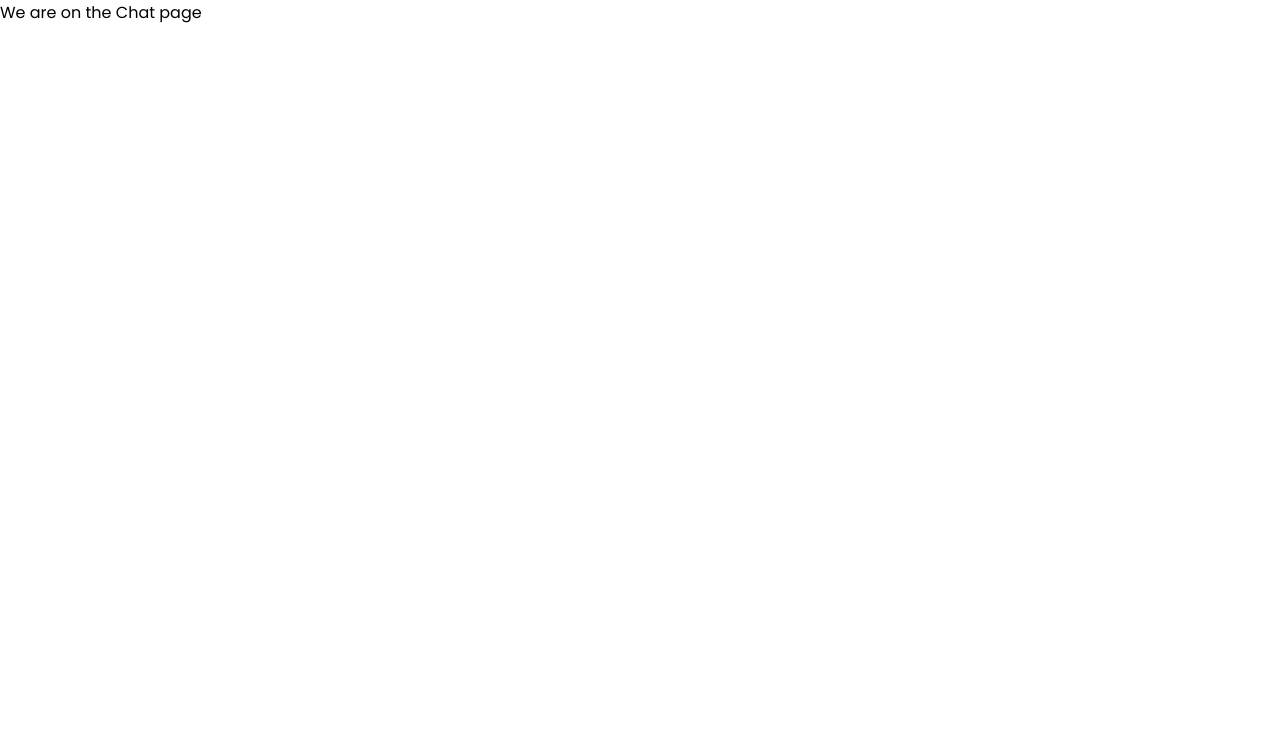
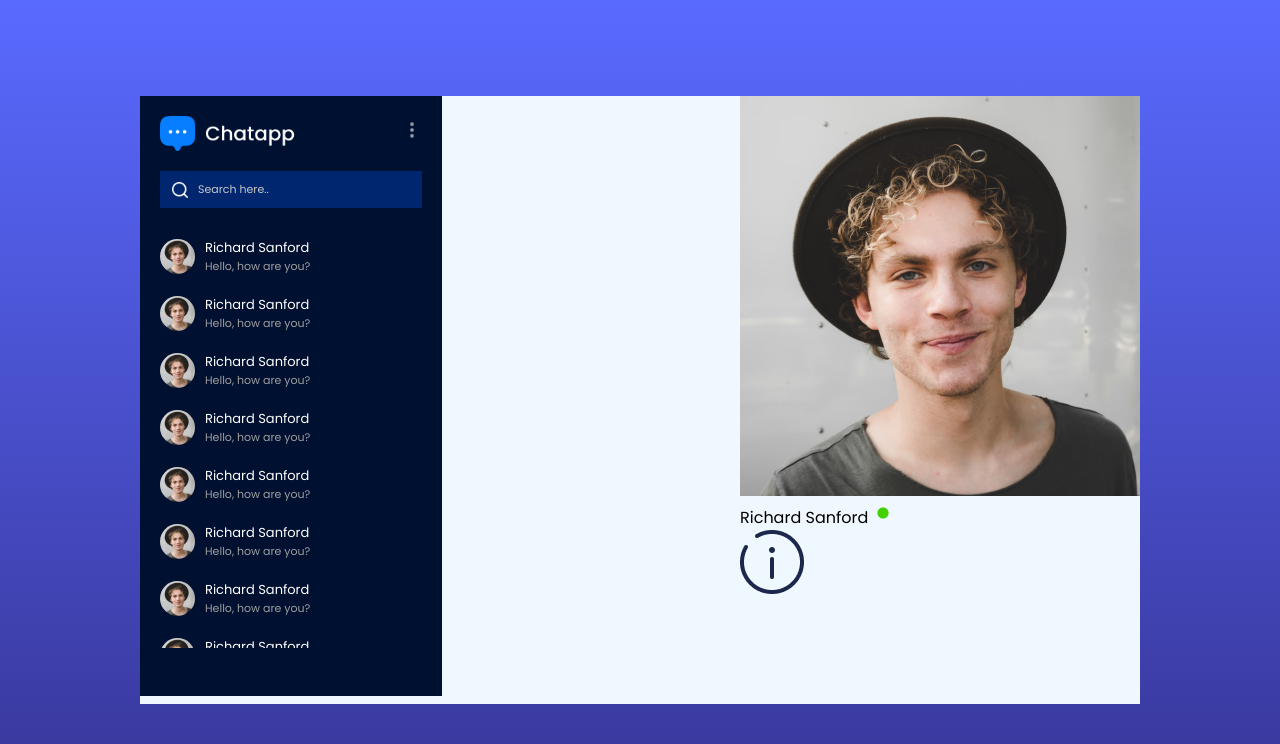
Before and after one commit to BharatKhatwani/CHAT_APP, a React (Vite) app: page /chat in a window 1280 px wide. Shown: the top 744 px of the page. Built offline with nearby package versions, Linux system fonts and the light colour scheme.

Commit message:
Complete left part

```diff
--- /dev/null
+++ b/src/Components/Chatbox/Chatbox.jsx
@@ -0,0 +1,17 @@
+import React from 'react'
+import './Chatbox.css'
+import assets from '../../assets/assets'
+const Chatbox = () => {
+  return (
+    <div className='chat-box'>
+      <div className="chat-user">
+        <img src={assets.profile_img} alt="" />
+<p>Richard Sanford <img src={assets.green_dot} alt="" /></p>
+<img src={assets.help_icon} className='help'     alt="" />
+
+      </div>
+    </div>
+  )
+}
+
+export default Chatbox
--- /dev/null
+++ b/src/Components/LeftSidebar/LeftSidebar.css
@@ -0,0 +1,79 @@
+.ls{
+    background: #001030;
+    color: white;
+    height: 75vh;
+}
+.ls-top {
+    padding: 20px;
+}
+.ls-nav{
+    display: flex;
+    justify-content: space-between;
+    align-items: center;
+
+}
+.ls-nav .logo{
+   max-width: 140px;
+}
+.ls-nav .menu img {
+    max-height: 20px;
+    opacity : 0.6;
+    cursor: pointer;
+}
+.ls-search {
+    background-color: #002670;
+    display: flex;
+    align-items: center;
+    gap : 10px;
+    padding : 10px 12px;
+    margin-top: 20px;
+}
+.ls-search img {
+   width: 16px;
+}
+.ls-search input {
+    background: transparent;
+    border: none;
+    outline: none;
+    color: white;
+    font-size: 11px;
+}
+.ls-search input::placeholder{
+    color: #c8c8c8;
+}
+.ls-list {
+   display: flex;
+
+   flex-direction: column;
+   height: 70%;
+   overflow-y: scroll;
+
+}
+.friends img {
+    width: 35px;
+    aspect-ratio: 1/1;
+    border-radius: 50%;
+}
+.friends{
+    display: flex;
+    align-items: center;
+    gap : 10px;
+    padding: 10px 20px;
+    cursor: pointer;
+    font-size: 13px;
+}
+.friends div {
+    display: flex;
+    flex-direction: column;
+
+}
+.friends span {
+    font-size: 11px;
+    color : #9f9f9f;
+}
+.friends:hover {
+    background-color: #077EFF;
+}
+.friends span:hover {
+    color: white;
+}
--- /dev/null
+++ b/src/Components/LeftSidebar/LeftSidebar.jsx
@@ -0,0 +1,38 @@
+import React from 'react';
+import './LeftSidebar.css';
+import assets from '../../assets/assets';
+
+const LeftSidebar = () => {
+  return (
+    <div className="ls">
+      <div className="ls-top">
+        <div className="ls-nav">
+          <img src={assets.logo} className="logo" alt="" />
+          <div className="menu">
+            <img src={assets.menu_icon} alt="" />
+          </div>
+        </div>
+        <div className="ls-search">
+          <img src={assets.search_icon} alt="" className="icon" />
+          <input type="text" placeholder="Search here.." />
+        </div>
+      </div>
+
+      <div className="ls-list">
+        {Array(12).fill("").map((item, index) => {
+          return (
+            <div key={index} className="friends">
+              <img src={assets.profile_img} alt="" />
+              <div>
+                <p>Richard Sanford</p>
+                <span>Hello, how are you?</span>
+              </div>
+            </div>
+          );
+        })}
+      </div>
+    </div>
+  );
+};
+
+export default LeftSidebar;
--- /dev/null
+++ b/src/Components/RightSidebar/RightSidebar.jsx
@@ -0,0 +1,11 @@
+import React from 'react'
+import './RightSidebar.css'
+const RightSidebar = () => {
+  return (
+    <div>
+
+    </div>
+  )
+}
+
+export default RightSidebar
--- a/src/index.css
+++ b/src/index.css
@@ -5,3 +5,6 @@
   box-sizing: border-box;
   font-family: Poppins;
 }
+::-webkit-scrollbar{
+  display: none;
+}
--- a/src/pages/Chat/Chat.css
+++ b/src/pages/Chat/Chat.css
@@ -0,0 +1,16 @@
+.chat {
+    min-height: 100vh;
+    background: linear-gradient(#596AFF , #383699);
+    display: grid;
+    place-items: center;
+
+}
+.chat-container {
+    width : 95%;
+    height : 76vh;
+    max-width: 1000px;
+    background-color : aliceblue;
+    display: grid;
+    grid-template-columns: 1fr 2fr 1fr;
+
+}
--- a/src/pages/Chat/Chat.jsx
+++ b/src/pages/Chat/Chat.jsx
@@ -1,9 +1,16 @@
 import React from 'react'
 import '../Chat/Chat.css'
+import Chatbox from '../../Components/Chatbox/Chatbox'
+import RightSidebar from '../../Components/RightSidebar/RightSidebar'
+import LeftSidebar from '../../Components/LeftSidebar/LeftSidebar'
 const Chat = () => {
   return (
-    <div>
-      We are on the Chat page
+    <div className='chat'>
+    <div className="chat-container">
+      <LeftSidebar/>
+      <RightSidebar/>
+      <Chatbox/>
+    </div>
     </div>
   )
 }
```
Also changed, not shown: src/Components/Chatbox/Chatbox.css (added), src/Components/RightSidebar/RightSidebar.css (added).
